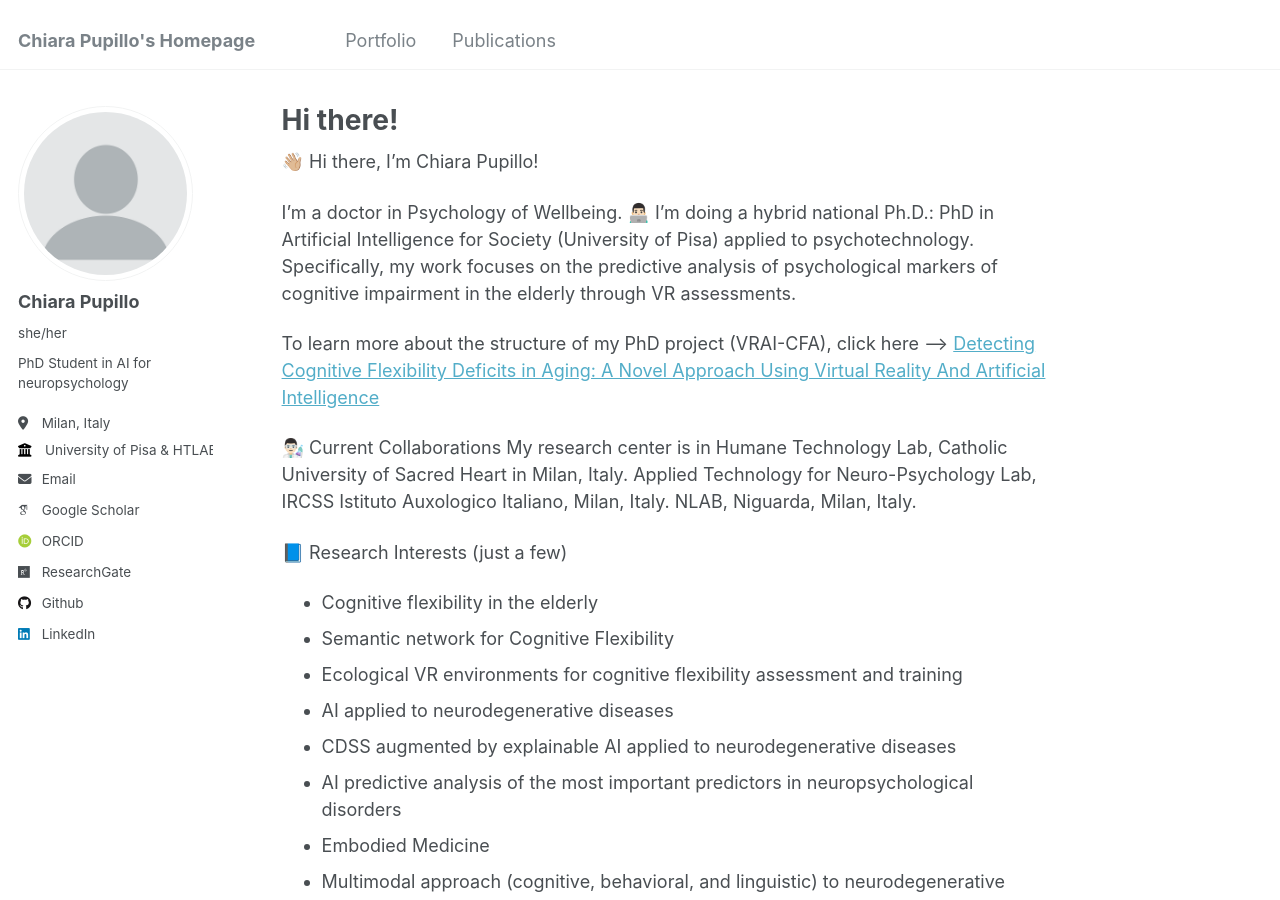
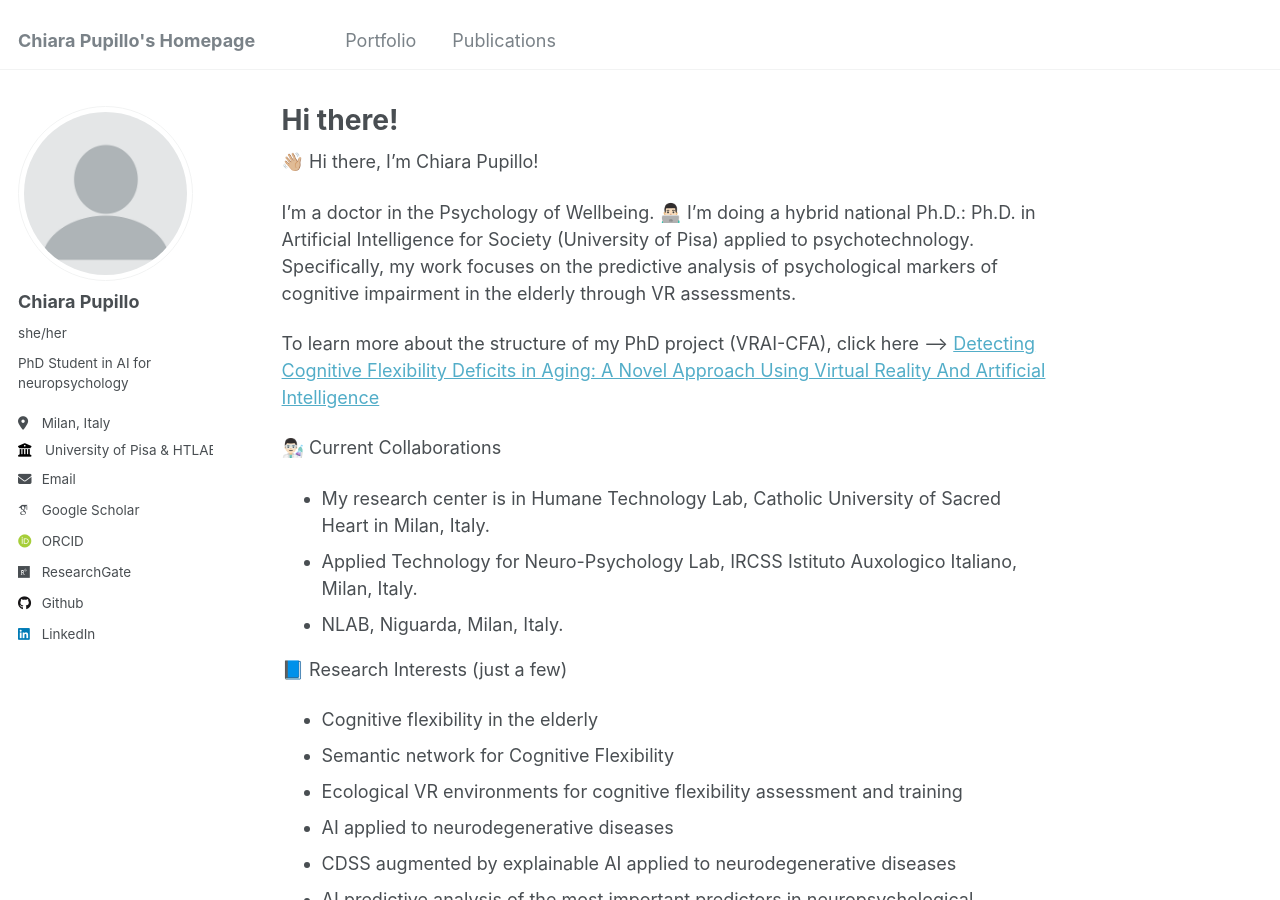
Before and after one commit to chiara-pupillo/chiara-pupillo.github.io, a Jekyll site: the page built from _pages/about.md, in a window 1280 px wide and 900 px high. Built offline with Jekyll 4.4.1, drawn with Linux system fonts in a browser that asks for light colours; some web fonts are replaced.

Commit message:
Update about.md

```diff
--- a/_pages/about.md
+++ b/_pages/about.md
@@ -9,15 +9,15 @@ redirect_from:
 ---
 👋🏼 Hi there, I’m Chiara Pupillo!
 
-I'm a doctor in Psychology of Wellbeing.
-👨🏻‍💻 I'm doing a hybrid national Ph.D.: PhD in Artificial Intelligence for Society (University of Pisa) applied to psychotechnology. Specifically, my work focuses on the predictive analysis of psychological markers of cognitive impairment in the elderly through VR assessments.
+I'm a doctor in the Psychology of Wellbeing.
+👨🏻‍💻 I'm doing a hybrid national Ph.D.: Ph.D. in Artificial Intelligence for Society (University of Pisa) applied to psychotechnology. Specifically, my work focuses on the predictive analysis of psychological markers of cognitive impairment in the elderly through VR assessments.
 
 To learn more about the structure of my PhD project (VRAI-CFA), click here --> [Detecting Cognitive Flexibility Deficits in Aging: A Novel Approach Using Virtual Reality And Artificial Intelligence](https://www.liebertpub.com/doi/full/10.1089/cyber.2024.27109.ceu)
 
 👨🏻‍🔬 Current Collaborations
-My research center is in Humane Technology Lab, Catholic University of Sacred Heart in Milan, Italy.
-Applied Technology for Neuro-Psychology Lab, IRCSS Istituto Auxologico Italiano, Milan, Italy.
-NLAB, Niguarda, Milan, Italy.
+- My research center is in Humane Technology Lab, Catholic University of Sacred Heart in Milan, Italy.
+- Applied Technology for Neuro-Psychology Lab, IRCSS Istituto Auxologico Italiano, Milan, Italy.
+- NLAB, Niguarda, Milan, Italy.
 
 📘 Research Interests (just a few)
 - Cognitive flexibility in the elderly
```
